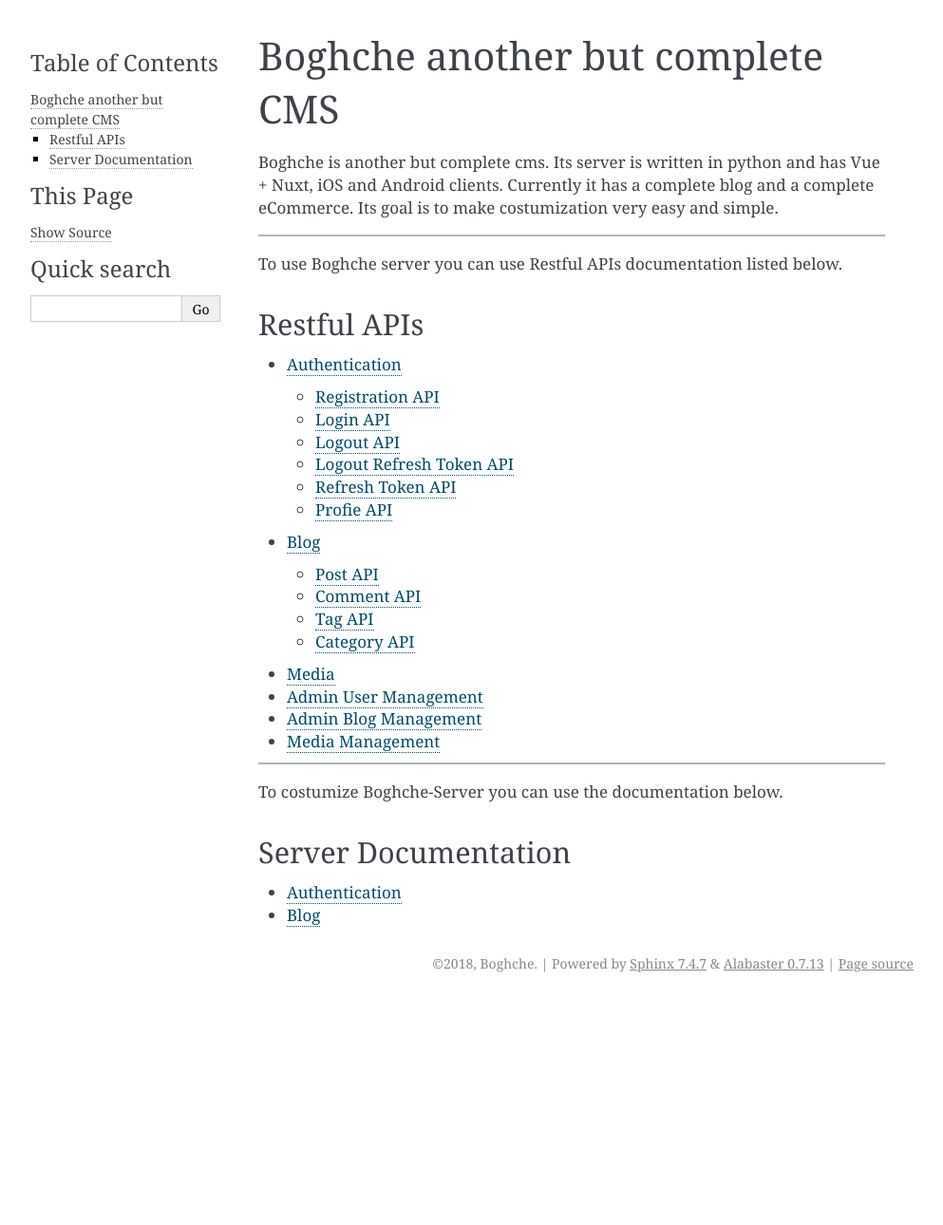
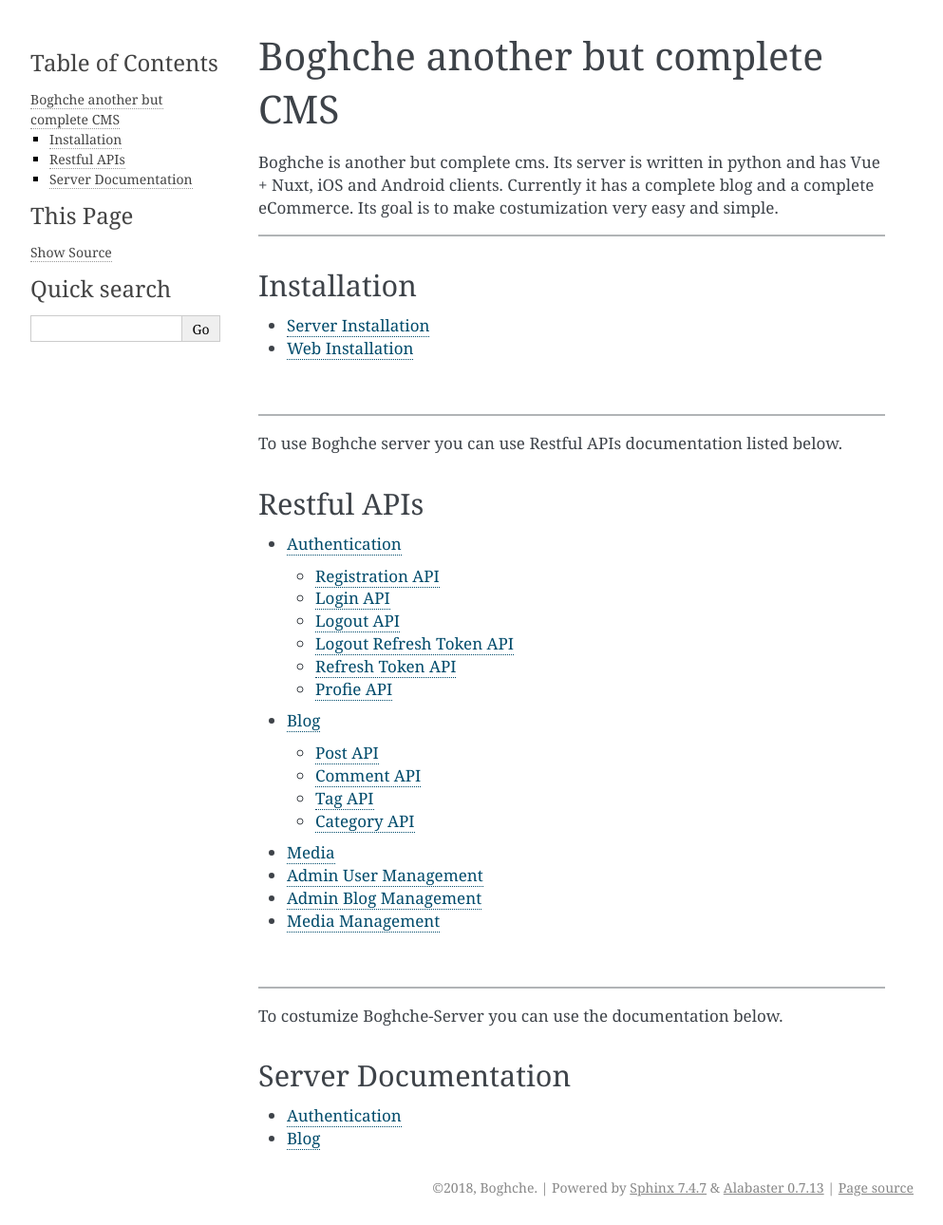
Before and after one commit to FardelCMS/FardelCMS, a Sphinx documentation site: the page built from docs/index.rst, in a window 1280 px wide. Shown: the whole page at 95% size, without its empty margins (148-1141 px from the left). Built offline with Sphinx 7.4.7, drawn with Linux system fonts in a browser that asks for light colours; before the commit the page ends 1054 px from its top, so only the background shows below that.

Commit message:
add installation to index

```diff
--- a/docs/index.rst
+++ b/docs/index.rst
@@ -11,6 +11,20 @@
    :caption: Contents:
 
 Boghche is another but complete cms. Its server is written in python and has Vue + Nuxt, iOS and Android clients. Currently it has a complete blog and a complete eCommerce. Its goal is to make costumization very easy and simple.
+
+-------------
+
+============
+Installation
+============
+
+.. toctree::
+   :maxdepth: 2
+
+   server_install
+   web_install
+
+|
 
 -------------
 
@@ -30,6 +44,8 @@
    restapi/admin/blog
    restapi/admin/media
 
+|
+
 ------------
 
 To costumize Boghche-Server you can use the documentation below.
```
